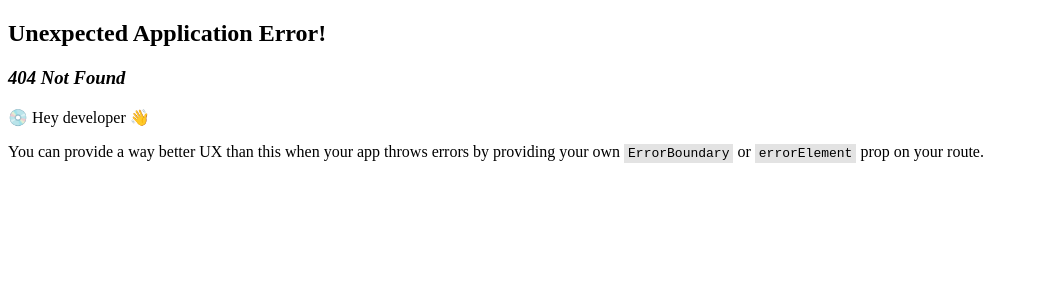
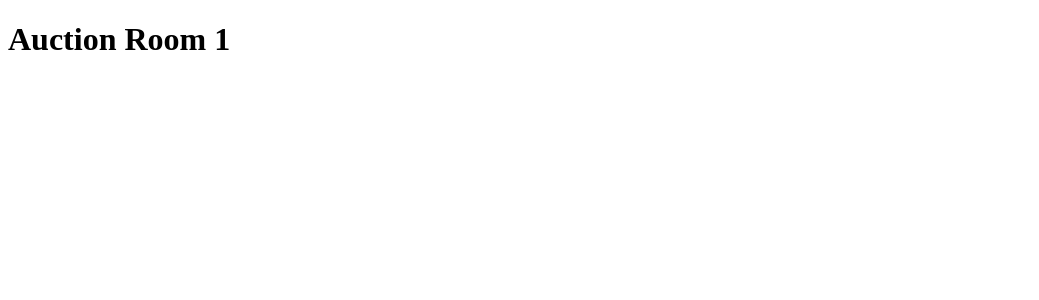
Before and after one commit to EricNguyen-B/magic-merchants, a React (Vite) app in the folder front/: page /auctions/1 in a window 1280 px wide. Before the commit this address had no page. Shown: the top 300 px of the page, without its empty margins (0-1039 px from the left). Built offline with nearby package versions, Linux system fonts and the light colour scheme.

Commit message:
updated room and auction UI and added gitignore for node modules

```diff
--- a/front/src/Components/AuctionRoom.tsx
+++ b/front/src/Components/AuctionRoom.tsx
@@ -1,10 +1,11 @@
-import { useState, useEffect } from "react";
-import axios from "axios";
-import Button from '@mui/material/Button';
+import React from 'react';
+import { useParams } from 'react-router-dom';
 
-function AuctionRoom() {
+const AuctionRoom = () => {
+    let { auctionId } = useParams();
+
     return (
-        <Button variant="contained">Add Auction Room</Button>
+        <h1>Auction Room {auctionId}</h1>
     );
 }
 
--- /dev/null
+++ b/front/src/Components/RoomsPage.tsx
@@ -0,0 +1,23 @@
+import { useState, useEffect } from "react";
+import axios from "axios";
+import Button from '@mui/material/Button';
+import { useNavigate } from 'react-router-dom';
+
+function RoomsPage() {
+    const navigate = useNavigate();
+
+    const handleSubmit = async (event) => {
+        try {
+            const response = await axios.post("/api/add-auction");
+            navigate(`/auctions/${response.data.id}`);
+        } catch (error) {
+            console.error(error);
+        }
+    };
+
+    return (
+        <Button variant="contained" onClick={handleSubmit}>Add Auction Room</Button>
+    );
+}
+
+export default RoomsPage;
```
Also changed, not shown: front/src/main.tsx (+6 -1 lines), 1 other file (tests, documents, lock files or other folders).
